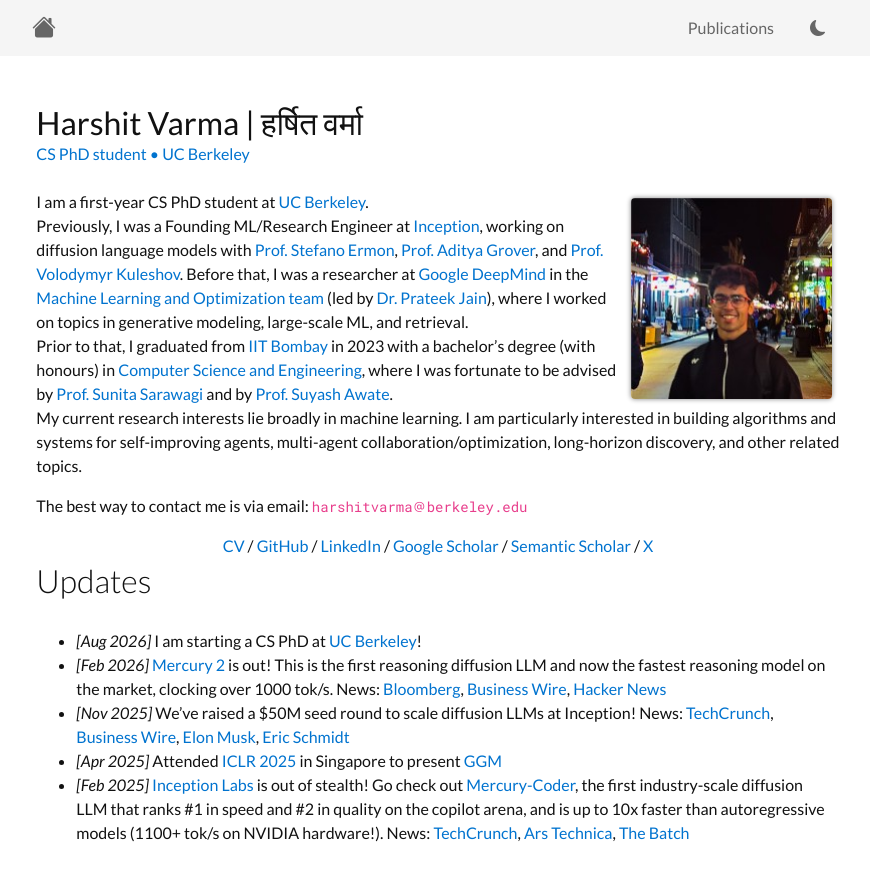
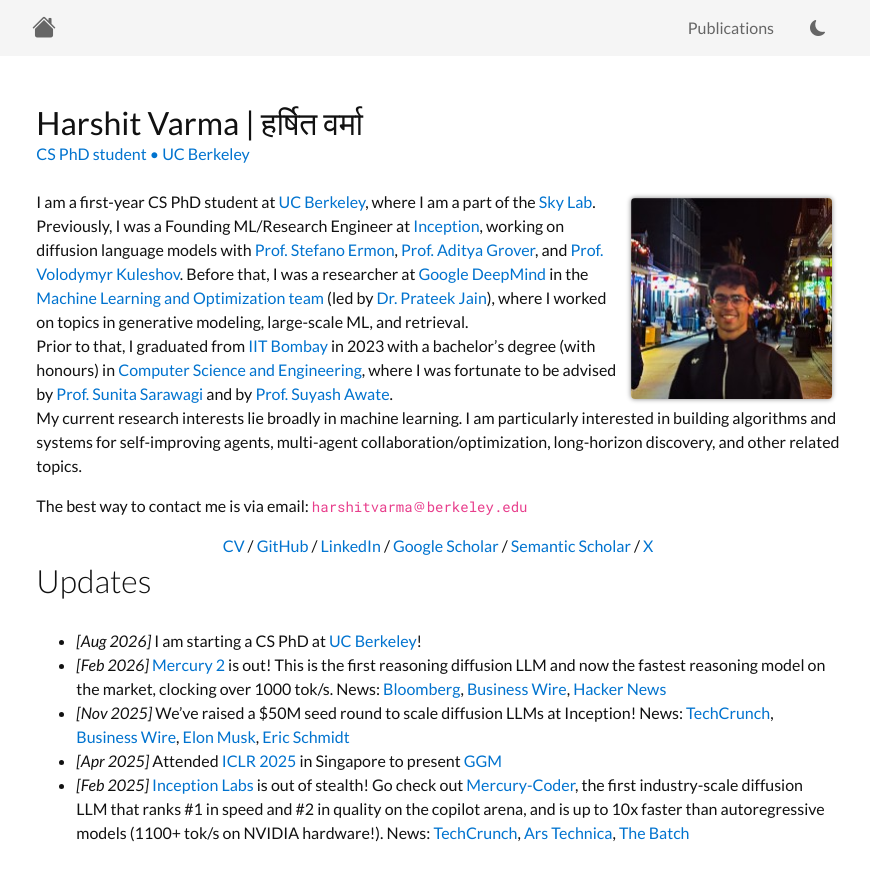
Before and after one commit to hrshtv/hrshtv.github.io, a Jekyll site: the page built from index.html, in a window 1280 px wide and 900 px high. Shown: the top 881 px of the window, without its empty margins (202-1072 px from the left). Built offline with Jekyll 4.4.1, drawn with Linux system fonts in a browser that asks for light colours; nearby versions of some CDN libraries.

Commit message:
Update about_content.md with additional details

```diff
--- a/_includes/about_content.md
+++ b/_includes/about_content.md
@@ -1,4 +1,4 @@
-I am a first-year CS PhD student at [UC Berkeley](https://eecs.berkeley.edu/).
+I am a first-year CS PhD student at [UC Berkeley](https://eecs.berkeley.edu/), where I am a part of the [Sky Lab](https://sky.cs.berkeley.edu).
 Previously, I was a Founding ML/Research Engineer at [Inception](https://www.inceptionlabs.ai/), working on diffusion language models with [Prof. Stefano Ermon](https://cs.stanford.edu/~ermon/), [Prof. Aditya Grover](https://aditya-grover.github.io/), and [Prof. Volodymyr Kuleshov](https://www.cs.cornell.edu/~kuleshov/).
 Before that, I was a researcher at [Google DeepMind](https://deepmind.google/) in the [Machine Learning and Optimization team](https://research.google/teams/india-research-lab/) (led by [Dr. Prateek Jain](https://www.prateekjain.org/)), where I worked on topics in generative modeling, large-scale ML, and retrieval.
 Prior to that, I graduated from [IIT Bombay](http://www.iitb.ac.in/) in 2023 with a bachelor's degree (with honours) in [Computer Science and Engineering](https://www.cse.iitb.ac.in/), where I was fortunate to be advised by [Prof. Sunita Sarawagi](https://www.cse.iitb.ac.in/~sunita/) and by [Prof. Suyash Awate](https://www.cse.iitb.ac.in/~suyash/).
```
